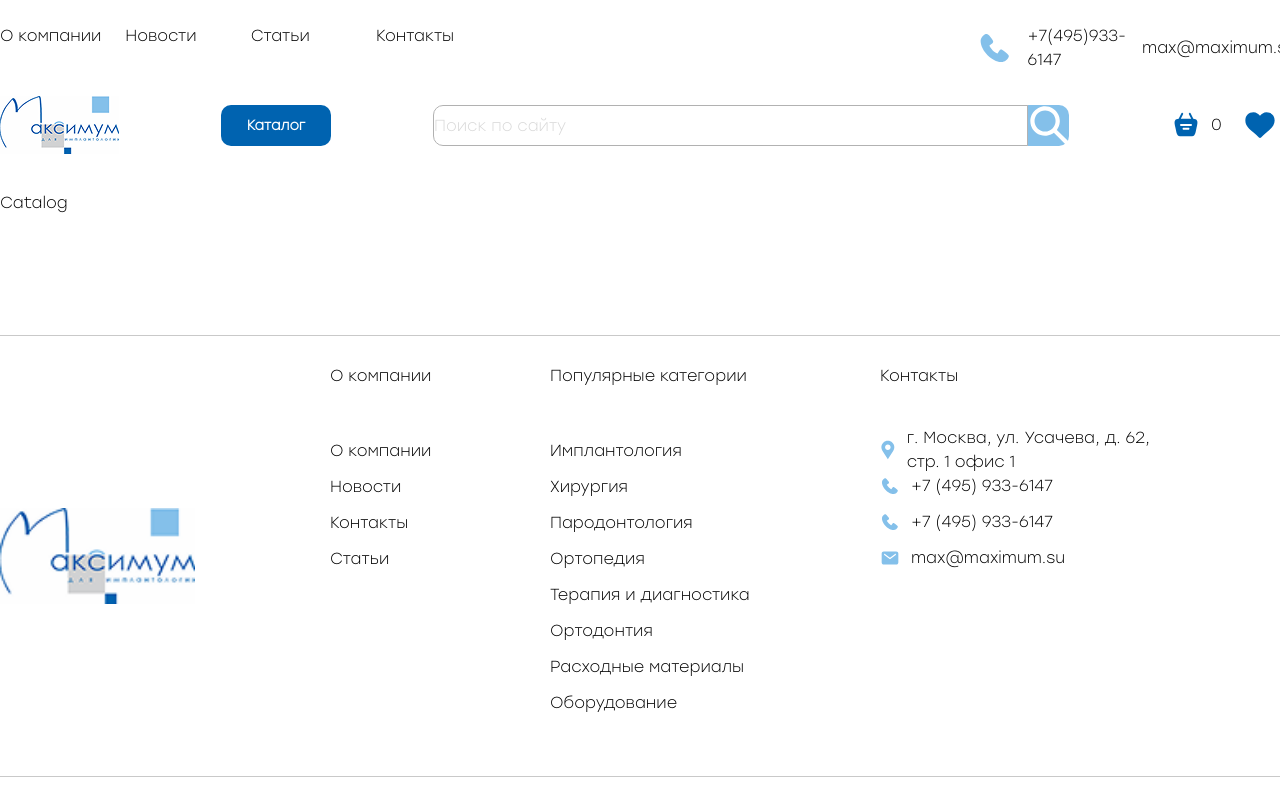
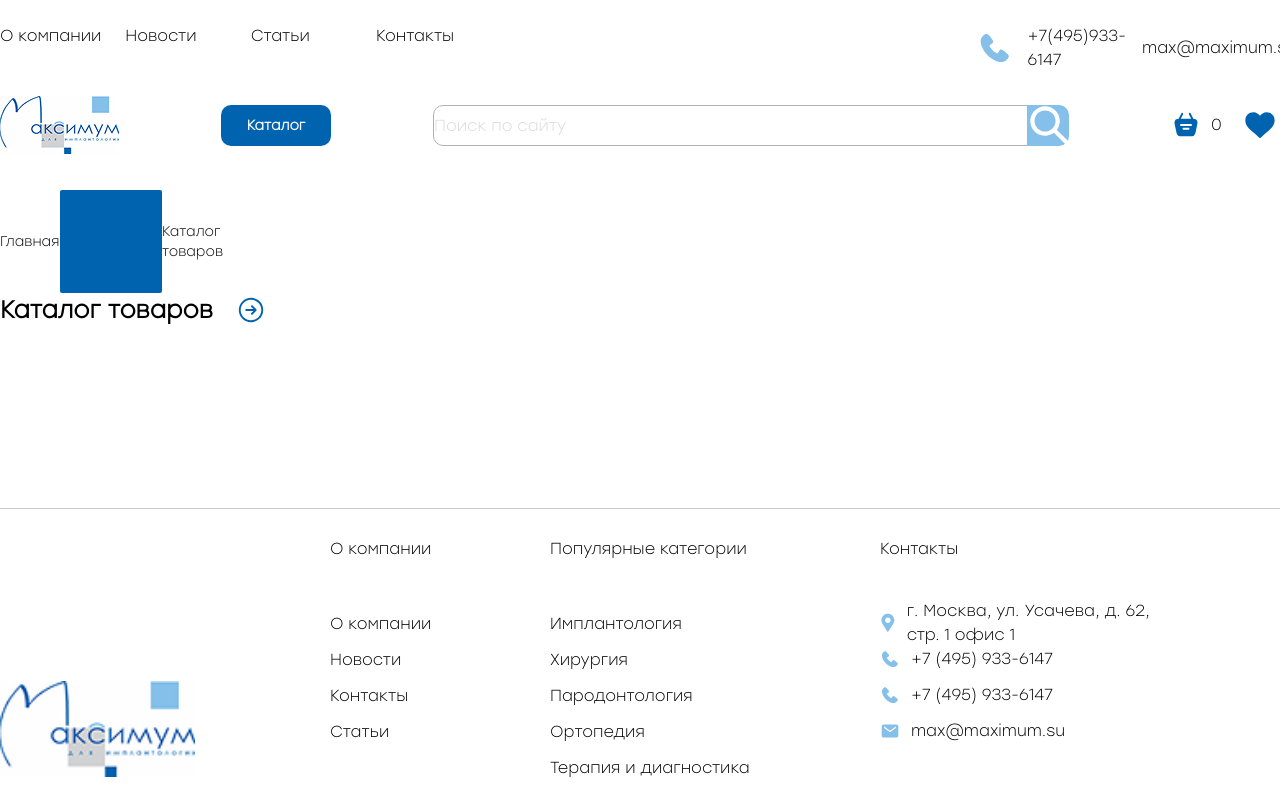
Before and after one commit to Sasor1man/farma, a Next.js app in the folder farma/: page /catalog in a window 1280 px wide. Shown: the top 795 px of the page. Built offline with nearby package versions, Linux system fonts and the light colour scheme.

Commit message:
start redux

```diff
--- a/farma/public/imgs/header/Svgs.jsx
+++ b/farma/public/imgs/header/Svgs.jsx
@@ -77,6 +77,12 @@ const ArrowSvg = () => (
   </svg>
 );
 
+const RectangleSVG = () => (
+  <svg viewBox="0 0 8 8" fill="none" xmlns="http://www.w3.org/2000/svg">
+    <rect width="8" height="8" rx="2" />
+  </svg>
+);
+
 export default {
   PhoneSvg,
   MailSvg,
@@ -85,4 +91,5 @@ export default {
   LoopSvg,
   MapSvg,
   ArrowSvg,
+  RectangleSVG,
 };
--- a/farma/src/app/catalog/page.tsx
+++ b/farma/src/app/catalog/page.tsx
@@ -1,3 +1,20 @@
+import Link from "next/link";
+import Svgs from "../../../public/imgs/header/Svgs";
+
 export default function Catalog() {
-  return <p>Catalog</p>;
+  return (
+    <div>
+      <div className="catalog-link h-[101px] w-[223px] flex justify-between items-center text-sm">
+        <span>
+          <Link href={"/"}>Главная</Link>
+        </span>
+        <Svgs.RectangleSVG />
+        <span>Каталог товаров</span>
+      </div>
+      <div className="arrow-link mb-[60px]">
+        <h2>Каталог товаров</h2>
+        <Svgs.ArrowSvg />
+      </div>
+    </div>
+  );
 }
--- a/farma/src/app/components/homepage/offerlist.tsx
+++ b/farma/src/app/components/homepage/offerlist.tsx
@@ -1,3 +1,5 @@
+"use client";
+
 import Link from "next/link";
 import * as React from "react";
 import { Offers } from "@/types/offers";
--- a/farma/src/app/globals.css
+++ b/farma/src/app/globals.css
@@ -123,3 +123,10 @@ h2 {
 .arrow-link>svg {
   margin-left: 25px;
 }
+
+.catalog-link svg {
+  width: 6;
+  height: 6;
+  border-radius: 2px;
+  background-color: #0063B0;
+}
--- a/farma/src/app/layout.tsx
+++ b/farma/src/app/layout.tsx
@@ -7,6 +7,7 @@ import "./styles/footer/style.css";
 import Header from "./components/header";
 import Center from "./components/center";
 import Footer from "./components/footer";
+import { ReduxProvider } from "@/app/store/Provider";
 
 // const geistSans = Geist({
 //   variable: "--font-geist-sans",
@@ -33,11 +34,13 @@ export default function RootLayout({
   return (
     <html lang="en">
       <body className={`${stolzlFont.className}`}>
-        <Center>
-          <Header />
-          {children}
-          <Footer />
-        </Center>
+        <ReduxProvider>
+          <Center>
+            <Header />
+            {children}
+            <Footer />
+          </Center>
+        </ReduxProvider>
       </body>
     </html>
   );
--- a/farma/src/app/page.tsx
+++ b/farma/src/app/page.tsx
@@ -16,6 +16,10 @@ export default async function Home() {
   const offers: Offers[] = await prisma.$queryRaw`
   SELECT * FROM "Catalog"`;
 
+  const saveLocal = (item: string): void => {
+    localStorage.setItem("offerlist", item);
+  };
+
   return (
     <>
       <Main />
--- /dev/null
+++ b/farma/src/app/store/Provider.tsx
@@ -0,0 +1,8 @@
+"use client";
+
+import { Provider } from "react-redux";
+import { store } from "./store";
+
+export function ReduxProvider({ children }: { children: React.ReactNode }) {
+  return <Provider store={store}>{children}</Provider>;
+}
--- /dev/null
+++ b/farma/src/app/store/store.ts
@@ -0,0 +1,13 @@
+import { configureStore } from "@reduxjs/toolkit";
+
+const initialState = { catalogList: [] };
+
+export const store = configureStore({
+  reducer: {},
+});
+
+// Infer the `RootState`,  `AppDispatch`, and `AppStore` types from the store itself
+export type RootState = ReturnType<typeof store.getState>;
+// Inferred type: {posts: PostsState, comments: CommentsState, users: UsersState}
+export type AppDispatch = typeof store.dispatch;
+export type AppStore = typeof store;
```
